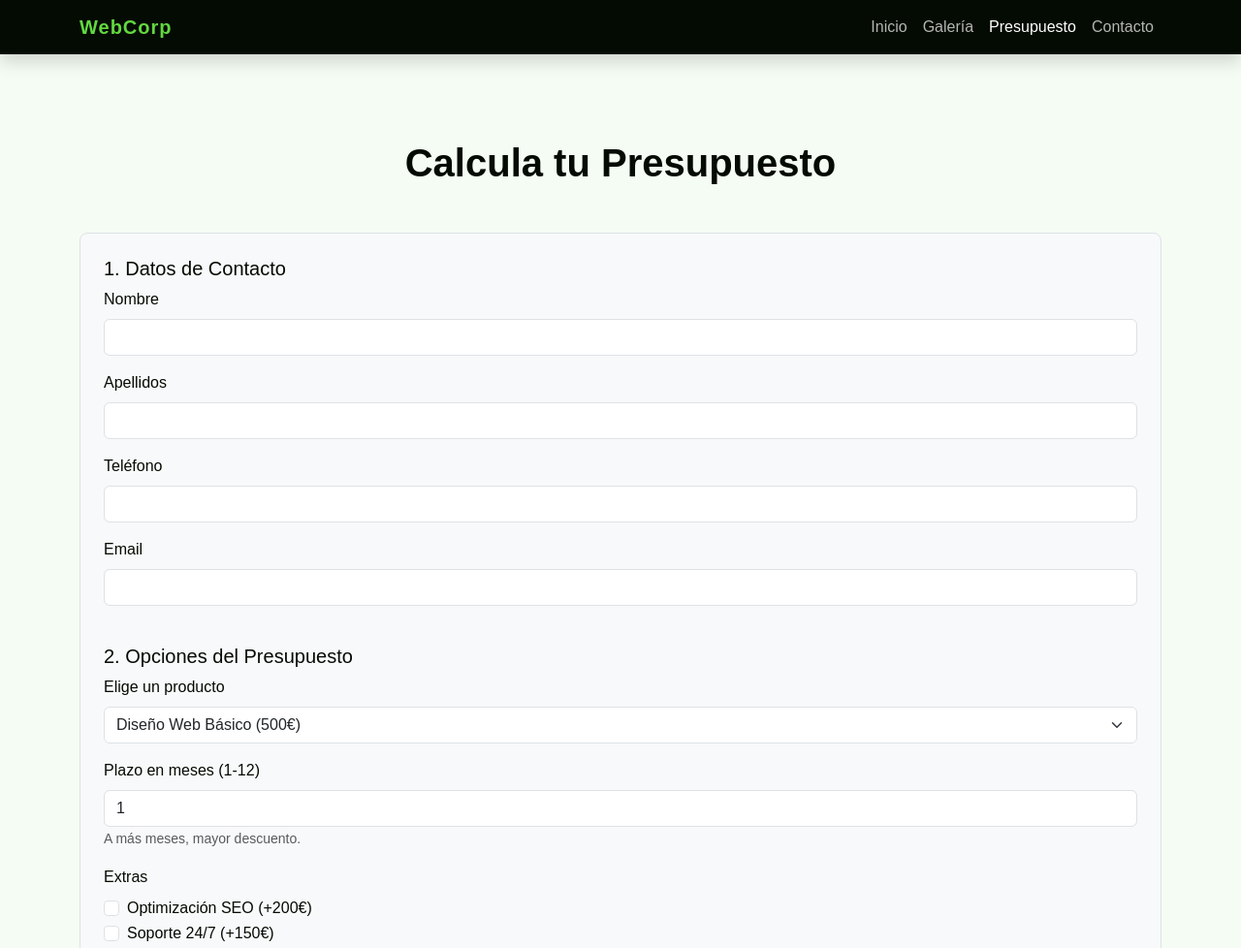
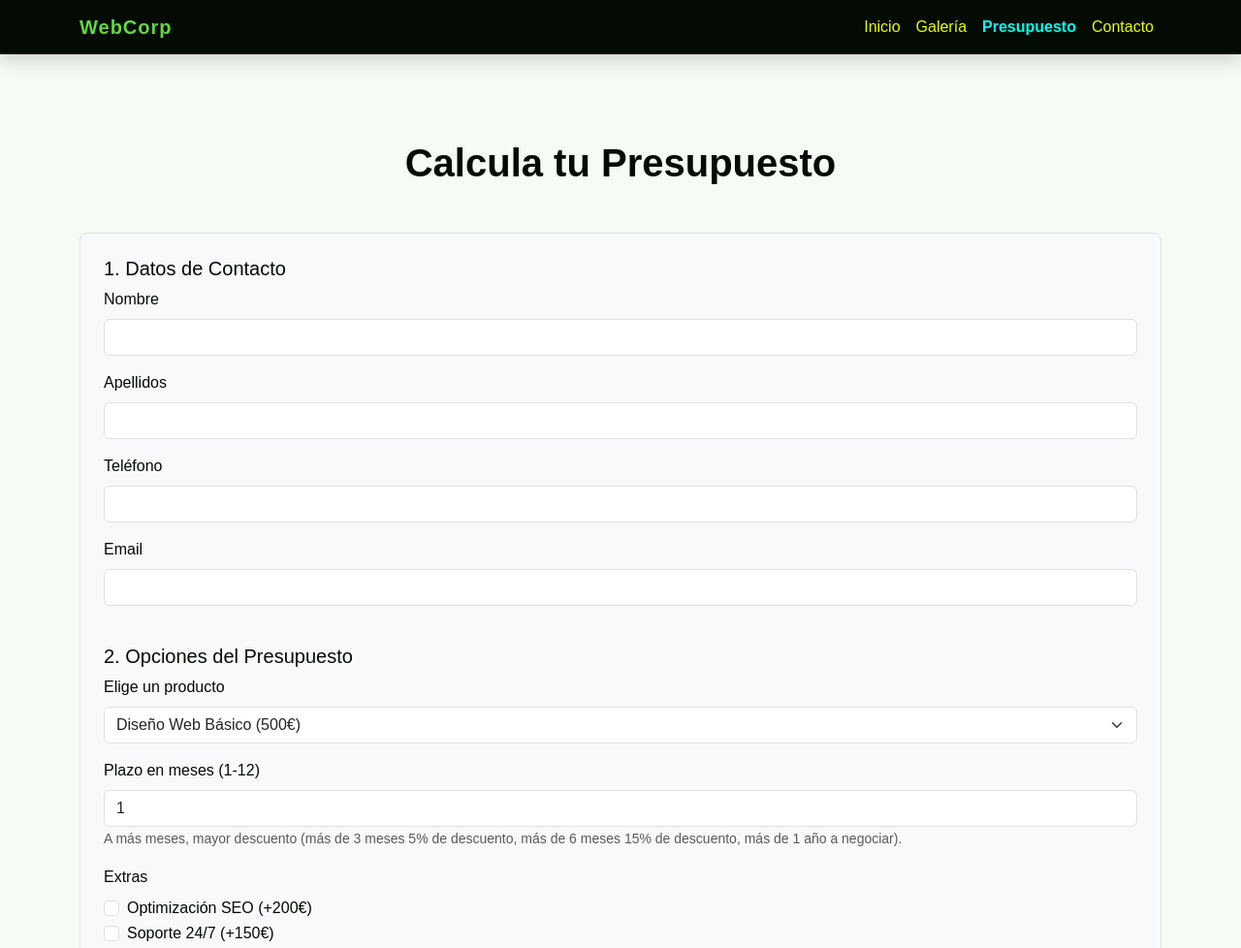
Before and after one commit to beerandbytes/trabajo_js, a plain HTML site: page views/presupuesto.html in a window 1280 px wide. Shown: the top 978 px of the page at 97% size. Drawn offline with nearby package versions, Linux system fonts and the light colour scheme; a web font is replaced by a local one.

Commit message:
cambios galeria y presupuesto

```diff
--- a/css/style.css
+++ b/css/style.css
@@ -58,12 +58,13 @@ h1, h2, h3, h4, h5, h6, .display-4 {
 
 .nav-link {
     font-weight: 500; /* Peso medio para los enlaces */
-    color: rgba(255, 255, 255, 0.7) !important;
+    color: rgb(235, 252, 0) !important;
 }
 
 .nav-link.active,
 .nav-link:hover {
-    color: #fff !important;
+    color: #00fff2 !important;
+    font-weight: 800;
 }
 
 /* Botones y Enlaces */
--- a/views/presupuesto.html
+++ b/views/presupuesto.html
@@ -71,7 +71,7 @@
                     <div class="mb-3">
                         <label for="plazo" class="form-label">Plazo en meses (1-12)</label>
                         <input type="number" class="form-control" id="plazo" value="1" min="1" max="12">
-                        <small class="form-text text-muted">A más meses, mayor descuento.</small>
+                        <small class="form-text text-muted">A más meses, mayor descuento (más de 3 meses 5% de descuento, más de 6 meses 15% de descuento, más de 1 año a negociar).</small>
                     </div>
                     <div class="mb-3">
                         <label class="form-label">Extras</label>
@@ -97,7 +97,7 @@
                         <span id="iva">0.00€</span>
                     </div>
                      <div class="d-flex justify-content-between">
-                        <span>Descuento:</span>
+                        <span>Descuento: </span>
                         <span id="descuento">0.00€</span>
                     </div>
                     <hr>
```
Also changed, not shown: views/galeria.html (+1 -1 lines).
